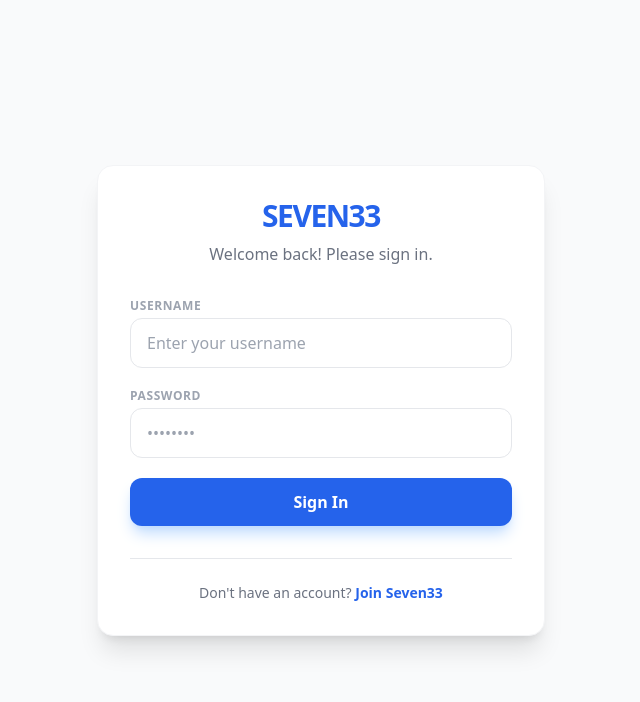
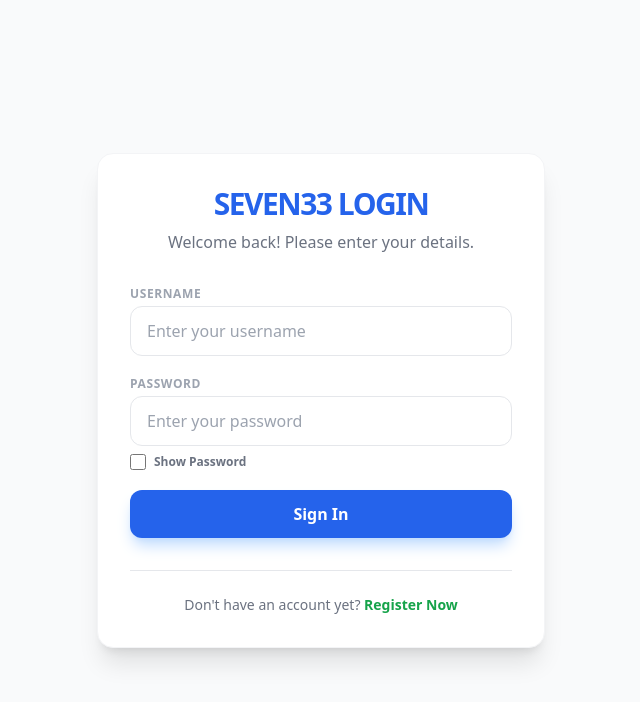
Before and after one commit to Seven25-ui/flask_blog, a Flask app: page /login in a window 1280 px wide. Shown: the top 702 px of the page, without its empty margins (319-959 px from the left). Run offline with Flask 3, Linux system fonts and the light colour scheme; some libraries are stand-ins or nearby versions.

Commit message:
Auto-update: 2026-01-15 16:25:18

```diff
--- a/app.py
+++ b/app.py
@@ -9,9 +9,9 @@ import cloudinary
 import cloudinary.uploader
 
 app = Flask(__name__)
-app.secret_key = os.environ.get("SECRET_KEY", "supersecretkey")
+app.secret_key = "aloy_super_secret_key_733"
 
-# --- 1. CLOUDINARY CONFIG ---
+# --- 1. CONFIG ---
 cloudinary.config(
     cloud_name = "dzwn8b3ax",
     api_key = "179391797818159",
@@ -19,34 +19,27 @@ cloudinary.config(
     secure = True
 )
 
-# --- 2. DATABASE CONFIG (NEON) ---
 raw_url = "postgresql://neondb_owner:npg_kqEm6hxCyWj2@ep-fragrant-moon-a18v84gz-pooler.ap-southeast-1.aws.neon.tech/neondb"
 
 def fix_uri(uri):
-    if not uri: return None
-    uri = uri.strip()
-    if "?" in uri: uri = uri.split("?")[0]
     return uri.replace("postgres://", "postgresql+pg8000://", 1).replace("postgresql://", "postgresql+pg8000://", 1)
 
 app.config['SQLALCHEMY_DATABASE_URI'] = fix_uri(raw_url)
-app.config['SQLALCHEMY_ENGINE_OPTIONS'] = {"connect_args": {"ssl_context": True}, "pool_pre_ping": True}
 app.config['SQLALCHEMY_TRACK_MODIFICATIONS'] = False
-
 db = SQLAlchemy(app)
 
-# --- 3. MODELS ---
+# --- 2. MODELS ---
 class User(db.Model):
     id = db.Column(db.Integer, primary_key=True)
     username = db.Column(db.String(80), unique=True, nullable=False)
     password = db.Column(db.String(200), nullable=False)
     is_admin = db.Column(db.Boolean, default=False)
     bio = db.Column(db.Text, nullable=True)
-    profile_pic = db.Column(db.String(500), default='https://res.cloudinary.com/demo/image/upload/d_avatar.png/v1/avatar.png')
+    profile_pic = db.Column(db.String(500), default='https://res.cloudinary.com/demo/image/upload/v1/avatar.png')
     created_at = db.Column(db.DateTime, default=datetime.utcnow)
-    # Relationship para sa reactions sa user
-    reactions = db.relationship('Reaction', backref='user', lazy=True)
 
 class Post(db.Model):
+    __table_args__ = {'extend_existing': True}
     id = db.Column(db.Integer, primary_key=True)
     title = db.Column(db.String(200), nullable=False)
     content = db.Column(db.Text, nullable=False)
@@ -56,60 +49,101 @@ class Post(db.Model):
     approved = db.Column(db.Boolean, default=False)
     media_file = db.Column(db.String(500), nullable=True)
     media_type = db.Column(db.String(10), nullable=True)
-    # KANI ANG GI-ADD PARA MA-FIX ANG ERROR:
     reactions = db.relationship('Reaction', backref='post', lazy='dynamic', cascade="all, delete-orphan")
 
 class Reaction(db.Model):
     id = db.Column(db.Integer, primary_key=True)
+    post_id = db.Column(db.Integer, db.ForeignKey('post.id'), nullable=False)
     user_id = db.Column(db.Integer, db.ForeignKey('user.id'), nullable=False)
-    post_id = db.Column(db.Integer, db.ForeignKey('post.id'), nullable=False)
     type = db.Column(db.String(20), default='like')
 
-with app.app_context():
-    db.create_all()
+# --- 3. HELPERS & UTILITIES ---
+def login_required(f):
+    @wraps(f)
+    def decorated(*args, **kwargs):
+        if 'user_id' not in session: return redirect(url_for('login'))
+        return f(*args, **kwargs)
+    return decorated
 
-# --- 4. HELPERS ---
 @app.context_processor
 def utility_processor():
     def get_user_by_username(username):
         return User.query.filter_by(username=username).first()
 
     def get_read_time(content):
-        if not content: return 1
+        words_per_minute = 200
         words = len(content.split())
-        return max(1, words // 200)
+        return max(1, round(words / words_per_minute))
 
-    def time_ago(dt):
-        if not dt: return ""
+    def time_ago(date):
+        if not date: return ""
         now = datetime.utcnow()
-        diff = now - dt
-        if diff.days > 0:
-            return f"{diff.days}d ago"
-        if diff.seconds >= 3600:
-            return f"{diff.seconds // 3600}h ago"
-        if diff.seconds >= 60:
-            return f"{diff.seconds // 60}m ago"
+        diff = now - date
+        periods = (
+            (diff.days // 365, "year", "years"),
+            (diff.days // 30, "month", "months"),
+            (diff.days // 7, "week", "weeks"),
+            (diff.days, "day", "days"),
+            (diff.seconds // 3600, "hour", "hours"),
+            (diff.seconds // 60, "minute", "minutes"),
+            (diff.seconds, "second", "seconds"),
+        )
+        for period, singular, plural in periods:
+            if period >= 1:
+                return f"{period} {singular if period == 1 else plural} ago"
         return "just now"
+    return dict(get_user_by_username=get_user_by_username, get_read_time=get_read_time, time_ago=time_ago)
 
-    return dict(
-        get_user_by_username=get_user_by_username,
-        get_read_time=get_read_time,
-        time_ago=time_ago
-    )
-
-def login_required(f):
-    @wraps(f)
-    def decorated(*args, **kwargs):
-        if not session.get('user_id'): return redirect(url_for('login'))
-        return f(*args, **kwargs)
-    return decorated
-
-# --- 5. ROUTES ---
+# --- 4. ROUTES ---
 @app.route('/')
 def public_home():
     posts = Post.query.filter_by(approved=True).order_by(Post.created_at.desc()).all()
-    user = db.session.get(User, session.get('user_id')) if session.get('user_id') else None
+    user = db.session.get(User, session.get('user_id')) if 'user_id' in session else None
     return render_template('home_public.html', posts=posts, user=user)
+
+@app.route('/post/<slug>')
+def view_post(slug):
+    post = Post.query.filter_by(slug=slug).first_or_404()
+    return render_template('view_post.html', post=post)
+
+@app.route('/register', methods=['GET', 'POST'])
+def register():
+    if request.method == 'POST':
+        username = request.form.get('username', '').strip()
+        password = request.form.get('password', '')
+
+        # VALIDATION: Check if empty
+        if not username or not password:
+            flash("Ayaw kalimti ang username ug password!")
+            return redirect(url_for('register'))
+
+        # VALIDATION: Check if username already exists
+        existing_user = User.query.filter_by(username=username).first()
+        if existing_user:
+            flash("Naa na nay naggamit sa maong username. Pagpili og lain.")
+            return redirect(url_for('register'))
+
+        hashed_pw = generate_password_hash(password)
+        is_first = User.query.count() == 0
+        new_user = User(username=username, password=hashed_pw, is_admin=is_first)
+
+        db.session.add(new_user)
+        db.session.commit()
+        flash("Rehistrado na ka! Pwede na ka mo-login.")
+        return redirect(url_for('login'))
+
+    return render_template('register.html')
+
+@app.route('/login', methods=['GET', 'POST'])
+def login():
+    if request.method == 'POST':
+        user = User.query.filter_by(username=request.form['username']).first()
+        if user and check_password_hash(user.password, request.form['password']):
+            session.clear()
+            session['user_id'] = user.id
+            return redirect(url_for('dashboard'))
+        flash("Sayop ang imong username o password.")
+    return render_template('login.html')
 
 @app.route('/dashboard')
 @login_required
@@ -127,6 +161,7 @@ def create_post():
         content = request.form.get('content')
         slug = re.sub(r'[^a-zA-Z0-9 ]', '', title).replace(" ", "-").lower() + "-" + str(int(datetime.utcnow().timestamp()))
         media_url, media_type = None, None
+
         if 'media_file' in request.files:
             file = request.files['media_file']
             if file and file.filename != '':
@@ -146,8 +181,7 @@ def create_post():
 def edit_post(post_id):
     post = Post.query.get_or_404(post_id)
     user = db.session.get(User, session['user_id'])
-    if post.author != user.username and not user.is_admin:
-        return "Unauthorized", 403
+    if post.author != user.username and not user.is_admin: return "Unauthorized", 403
     if request.method == 'POST':
         post.title = request.form.get('title')
         post.content = request.form.get('content')
@@ -185,27 +219,6 @@ def reject_post(post_id):
         db.session.commit()
     return redirect(url_for('dashboard'))
 
-@app.route('/register', methods=['GET', 'POST'])
-def register():
-    if request.method == 'POST':
-        username = request.form['username']
-        hashed_pw = generate_password_hash(request.form['password'])
-        is_first = User.query.count() == 0
-        new_user = User(username=username, password=hashed_pw, is_admin=is_first)
-        db.session.add(new_user)
-        db.session.commit()
-        return redirect(url_for('login'))
-    return render_template('register.html')
-
-@app.route('/login', methods=['GET', 'POST'])
-def login():
-    if request.method == 'POST':
-        user = User.query.filter_by(username=request.form['username']).first()
-        if user and check_password_hash(user.password, request.form['password']):
-            session['user_id'] = user.id
-            return redirect(url_for('dashboard'))
-    return render_template('login.html')
-
 @app.route('/settings', methods=['GET', 'POST'])
 @login_required
 def profile_settings():
@@ -221,15 +234,23 @@ def profile_settings():
         return redirect(url_for('dashboard'))
     return render_template('profile_settings.html', user=user)
 
-@app.route('/post/<slug>')
-def view_post(slug):
-    post = Post.query.filter_by(slug=slug).first_or_404()
-    return render_template('view_post.html', post=post)
-
 @app.route('/logout')
 def logout():
     session.clear()
     return redirect(url_for('public_home'))
 
+@app.route('/user/<username>')
+def user_profile(username):
+    # Kuhaon ang user data
+    view_user = User.query.filter_by(username=username).first_or_404()
+
+    # Kuhaon ang iyang mga approved posts lang para sa public view
+    user_posts = Post.query.filter_by(author=username, approved=True).order_by(Post.created_at.desc()).all()
+
+    # Check kung kinsa ang naka-login para sa navbar
+    logged_in_user = db.session.get(User, session.get('user_id')) if 'user_id' in session else None
+
+    return render_template('profile.html', view_user=view_user, posts=user_posts, user=logged_in_user)
+
 if __name__ == "__main__":
     app.run(debug=True, host='0.0.0.0', port=5000)
--- a/templates/login.html
+++ b/templates/login.html
@@ -3,21 +3,21 @@
 <head>
     <meta charset="UTF-8">
     <meta name="viewport" content="width=device-width, initial-scale=1.0">
-    <title>Login • Seven33</title>
+    <title>Seven33 • Login</title>
     <script src="https://cdn.tailwindcss.com"></script>
 </head>
 <body class="bg-gray-50 flex items-center justify-center min-h-screen p-4">
     <div class="max-w-md w-full bg-white p-8 rounded-2xl shadow-xl border border-gray-100">
         <div class="text-center mb-8">
-            <h1 class="text-3xl font-black text-blue-600 tracking-tighter">SEVEN33</h1>
-            <p class="text-gray-500 mt-2 font-medium">Welcome back! Please sign in.</p>
+            <h1 class="text-3xl font-black text-blue-600 tracking-tighter">SEVEN33 LOGIN</h1>
+            <p class="text-gray-500 mt-2 font-medium">Welcome back! Please enter your details.</p>
         </div>
 
         {% with messages = get_flashed_messages() %}
             {% if messages %}
                 {% for message in messages %}
                     <div class="bg-red-50 text-red-600 p-3 rounded-lg text-sm mb-4 border border-red-100 font-bold">
-                        ⚠️ {{ message }}
+                        {{ message }}
                     </div>
                 {% endfor %}
             {% endif %}
@@ -32,10 +32,19 @@
             </div>
             <div>
                 <label class="block text-xs font-bold uppercase tracking-wider text-gray-400 mb-1">Password</label>
-                <input type="password" name="password" required
+                <input type="password" name="password" id="loginPassword" required
                        class="w-full px-4 py-3 rounded-xl border border-gray-200 focus:border-blue-500 focus:ring-2 focus:ring-blue-200 outline-none transition"
-                       placeholder="••••••••">
+                       placeholder="Enter your password">
+
+                <div class="mt-2 flex items-center">
+                    <input type="checkbox" id="showLoginPw" onclick="toggleLoginPassword()"
+                           class="w-4 h-4 text-blue-600 border-gray-300 rounded focus:ring-blue-500 cursor-pointer">
+                    <label for="showLoginPw" class="ml-2 text-xs font-semibold text-gray-500 cursor-pointer select-none">
+                        Show Password
+                    </label>
+                </div>
             </div>
+
             <button type="submit"
                     class="w-full bg-blue-600 hover:bg-blue-700 text-white font-bold py-3 rounded-xl shadow-lg shadow-blue-200 transition transform active:scale-95">
                 Sign In
@@ -44,10 +53,21 @@
 
         <div class="mt-8 text-center border-t pt-6">
             <p class="text-sm text-gray-500">
-                Don't have an account?
-                <a href="{{ url_for('register') }}" class="text-blue-600 font-bold hover:underline">Join Seven33</a>
+                Don't have an account yet?
+                <a href="{{ url_for('register') }}" class="text-green-600 font-bold hover:underline">Register Now</a>
             </p>
         </div>
     </div>
+
+    <script>
+        function toggleLoginPassword() {
+            const pwInput = document.getElementById('loginPassword');
+            if (pwInput.type === "password") {
+                pwInput.type = "text";
+            } else {
+                pwInput.type = "password";
+            }
+        }
+    </script>
 </body>
 </html>
```
Also changed, not shown: fix_admin.py (added, +23 -0 lines), templates/register.html (+21 -1 lines).
